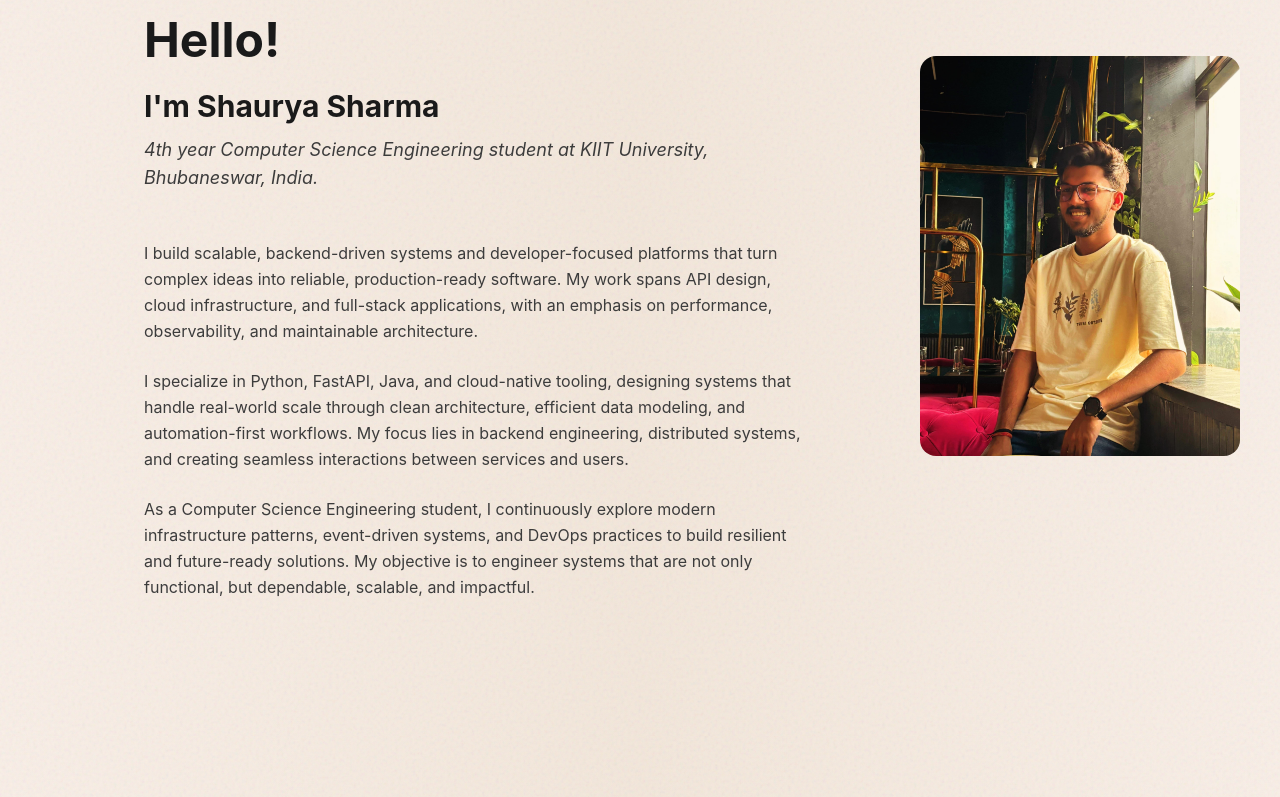
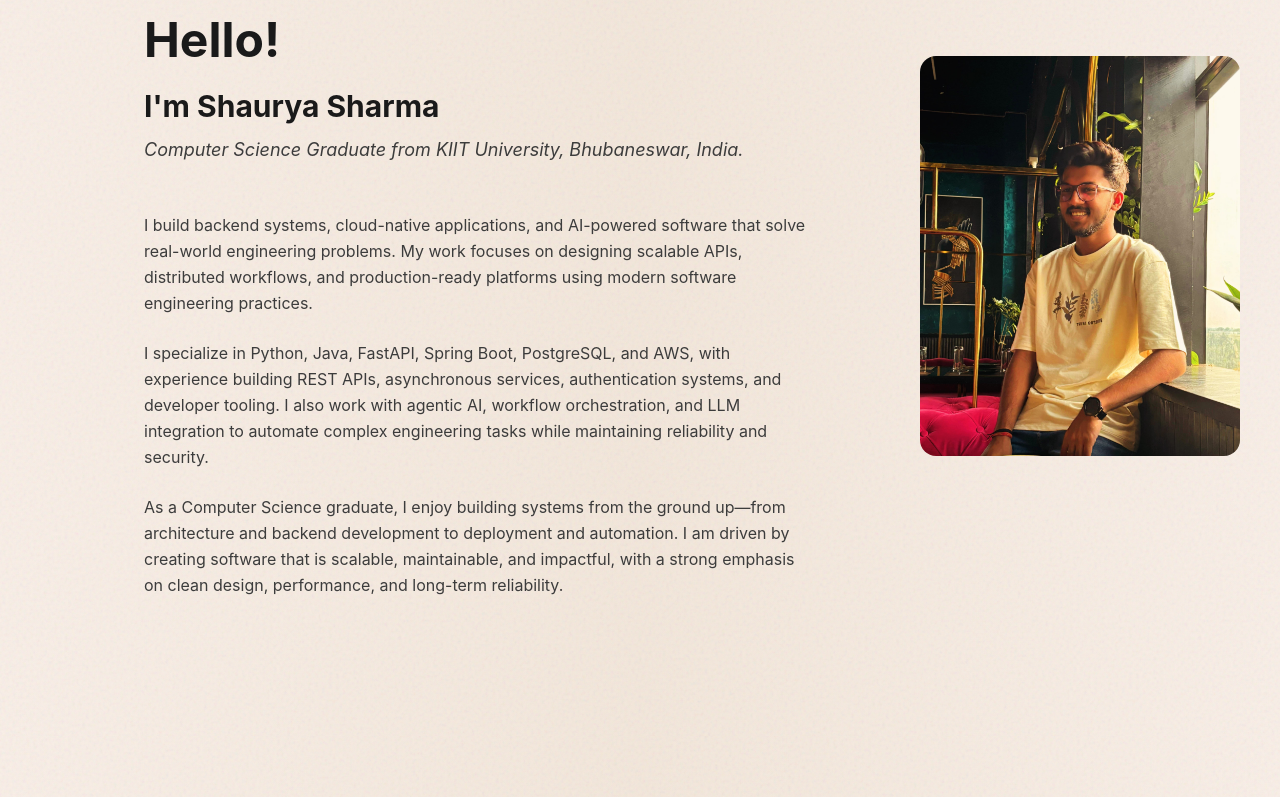
Before and after one commit to shaurya-afk/shaurya-portfolio, a Next.js app: page / in a window 1280 px wide. Shown: the part 864-1661 px from the top of the page. Built offline with nearby package versions, Linux system fonts and the light colour scheme.

Commit message:
updated: resume

```diff
--- a/src/components/about/page.tsx
+++ b/src/components/about/page.tsx
@@ -1,8 +1,8 @@
 "use client";
 
-import { useEffect } from 'react';
-import Image from 'next/image';
-import { initScrollAnimations } from '@/lib/scrollAnimations';
+import { useEffect } from "react";
+import Image from "next/image";
+import { initScrollAnimations } from "@/lib/scrollAnimations";
 
 export function AboutPage() {
   useEffect(() => {
@@ -10,13 +10,16 @@ export function AboutPage() {
     return cleanup;
   }, []);
   return (
-        <div id="about" className="min-h-screen relative overflow-hidden noise-texture" style={{ backgroundColor: '#F9EFE7' }}>
+    <div
+      id="about"
+      className="min-h-screen relative overflow-hidden noise-texture"
+      style={{ backgroundColor: "#F9EFE7" }}
+    >
       {/* Background gradient */}
       <div className="absolute inset-0 bg-gradient-to-r from-[#F9EFE7] via-[#F2E5D8] to-[#F9EFE7] opacity-80"></div>
       <div className="absolute inset-0 bg-gradient-radial from-[#F2E5D8]/40 via-transparent to-transparent"></div>
 
       <div className="relative z-10 min-h-screen about-page">
-
         {/* Desktop Portrait - Right Side */}
         <div className="hidden lg:block absolute md:top-30 right-10 w-1/4 h-1/2 z-20 scroll-animate-right">
           <Image
@@ -45,12 +48,29 @@ export function AboutPage() {
                   className="w-20 h-20 sm:w-24 sm:h-24 object-cover rounded-full flex-shrink-0 hover-lift smooth-transition"
                 />
                 <div className="flex-1">
-                                    <h1 className="text-3xl sm:text-4xl font-bold mb-2" style={{ color: '#1a1a1a' }}>Hello!</h1>
-                                    <h2 className="text-2xl sm:text-2xl font-bold mb-2" style={{ color: '#1a1a1a' }}>I&apos;m Shaurya Sharma</h2>
-                                    <p className="text-base sm:text-lg italic" style={{ color: '#3C3C3C' }}>
-                                        4th year Computer Science Engineering student at KIIT University, Bhubaneswar, India.
+                  <h1
+                    className="text-3xl sm:text-4xl font-bold mb-2"
+                    style={{ color: "#1a1a1a" }}
+                  >
+                    Hello!
+                  </h1>
+                  <h2
+                    className="text-2xl sm:text-2xl font-bold mb-2"
+                    style={{ color: "#1a1a1a" }}
+                  >
+                    I&apos;m Shaurya Sharma
+                  </h2>
+                  <p
+                    className="text-base sm:text-lg italic"
+                    style={{ color: "#3C3C3C" }}
+                  >
+                    4th year Computer Science Engineering student at KIIT
+                    University, Bhubaneswar, India.
                   </p>
-                                    <p className="text-xs sm:text-sm mt-2 italic smooth-transition" style={{ color: '#3C3C3C' }}>
+                  <p
+                    className="text-xs sm:text-sm mt-2 italic smooth-transition"
+                    style={{ color: "#3C3C3C" }}
+                  >
                     Currently a Full-Stack Developer Intern at VIAI Beauty.
                   </p>
                 </div>
@@ -59,25 +79,55 @@ export function AboutPage() {
 
             {/* Desktop Hello! and name */}
             <div className="hidden lg:block mb-22 sm:mb-10 md:mb-12 scroll-animate">
-                            <h1 className="text-3xl sm:text-4xl md:text-5xl font-bold mb-4 sm:mb-6" style={{ color: '#1a1a1a' }}>Hello!</h1>
-                            <h2 className="text-2xl sm:text-2xl md:text-3xl font-bold mb-2 sm:mb-3" style={{ color: '#1a1a1a' }}>I&apos;m Shaurya Sharma</h2>
-                            <p className="text-base sm:text-lg italic" style={{ color: '#3C3C3C' }}>
-                                4th year Computer Science Engineering student at KIIT University, Bhubaneswar, India.
+              <h1
+                className="text-3xl sm:text-4xl md:text-5xl font-bold mb-4 sm:mb-6"
+                style={{ color: "#1a1a1a" }}
+              >
+                Hello!
+              </h1>
+              <h2
+                className="text-2xl sm:text-2xl md:text-3xl font-bold mb-2 sm:mb-3"
+                style={{ color: "#1a1a1a" }}
+              >
+                I&apos;m Shaurya Sharma
+              </h2>
+              <p
+                className="text-base sm:text-lg italic"
+                style={{ color: "#3C3C3C" }}
+              >
+                Computer Science Graduate from KIIT University,
+                Bhubaneswar, India.
               </p>
             </div>
 
             {/* About paragraphs */}
-                        <div className="space-y-12 sm:space-y-5 md:space-y-6 text-sm sm:text-base leading-relaxed stagger-animate" style={{ color: '#3C3C3C' }}>
+            <div
+              className="space-y-12 sm:space-y-5 md:space-y-6 text-sm sm:text-base leading-relaxed stagger-animate"
+              style={{ color: "#3C3C3C" }}
+            >
               <p className="hover-lift smooth-transition">
-                                I build scalable, backend-driven systems and developer-focused platforms that turn complex ideas into reliable, production-ready software. My work spans API design, cloud infrastructure, and full-stack applications, with an emphasis on performance, observability, and maintainable architecture.
+                I build backend systems, cloud-native applications, and
+                AI-powered software that solve real-world engineering problems.
+                My work focuses on designing scalable APIs, distributed
+                workflows, and production-ready platforms using modern software
+                engineering practices.
               </p>
 
               <p className="hover-lift smooth-transition">
-                                I specialize in Python, FastAPI, Java, and cloud-native tooling, designing systems that handle real-world scale through clean architecture, efficient data modeling, and automation-first workflows. My focus lies in backend engineering, distributed systems, and creating seamless interactions between services and users.
+                I specialize in Python, Java, FastAPI, Spring Boot, PostgreSQL,
+                and AWS, with experience building REST APIs, asynchronous
+                services, authentication systems, and developer tooling. I also
+                work with agentic AI, workflow orchestration, and LLM
+                integration to automate complex engineering tasks while
+                maintaining reliability and security.
               </p>
 
               <p className="hover-lift smooth-transition">
-                                As a Computer Science Engineering student, I continuously explore modern infrastructure patterns, event-driven systems, and DevOps practices to build resilient and future-ready solutions. My objective is to engineer systems that are not only functional, but dependable, scalable, and impactful.
+                As a Computer Science graduate, I enjoy building systems from
+                the ground up—from architecture and backend development to
+                deployment and automation. I am driven by creating software that
+                is scalable, maintainable, and impactful, with a strong emphasis
+                on clean design, performance, and long-term reliability.
               </p>
             </div>
           </div>
--- a/src/components/home/page.tsx
+++ b/src/components/home/page.tsx
@@ -48,7 +48,7 @@ export function HomePage() {
                                 WebkitFontSmoothing: 'antialiased',
                                 MozOsxFontSmoothing: 'grayscale'
                             }}>
-                            Full Stack Developer
+                            Software Engineer | Backend & AI
                         </h2>
                         <p className="text-sm xs:text-base sm:text-lg md:text-xl max-w-2xl mx-auto leading-relaxed font-sf"
                             style={{
@@ -58,7 +58,7 @@ export function HomePage() {
                                 WebkitFontSmoothing: 'antialiased',
                                 MozOsxFontSmoothing: 'grayscale'
                             }}>
-                            Creating developer-centric tools and automation infrastructure for deterministic and scalable workflows.                        </p>
+                            Building scalable backend systems, AI applications, and developer tools. </p>
                     </div>
 
                     {/* Call to Action */}
@@ -111,7 +111,7 @@ export function HomePage() {
                                 WebkitFontSmoothing: 'antialiased',
                                 MozOsxFontSmoothing: 'grayscale'
                             }}>
-                            <span className="font-medium">KIIT University</span> • Computer Science Engineering • 2026
+                            <span className="font-medium">KIIT University</span> • B.Tech CSE • 2026
                         </p>
                     </div>
                 </div>
```
Lines whose indentation alone changed are shown as unchanged.
